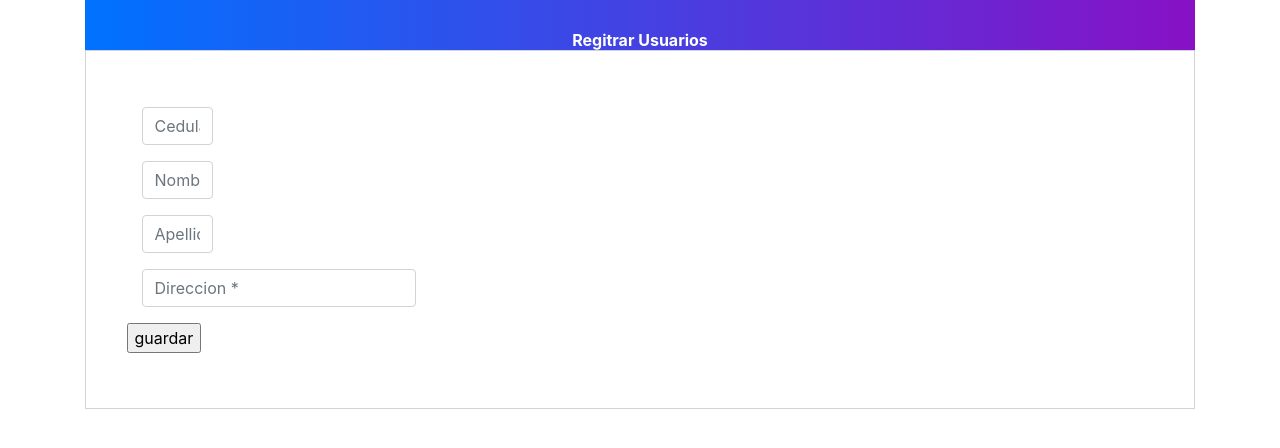
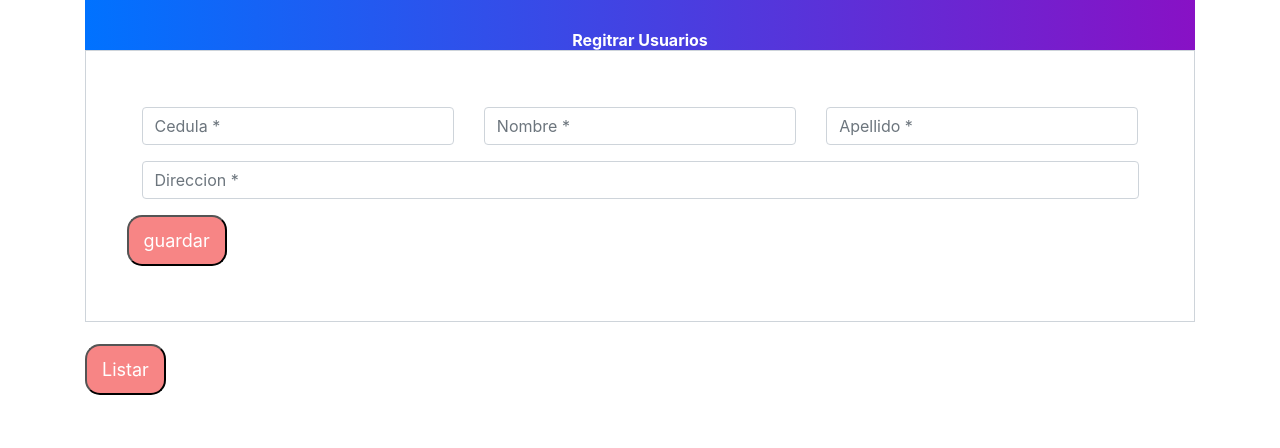
Before and after one commit to pabloAMD/userInterfaz, a plain HTML site: page index.html in a window 1280 px wide. Drawn offline with nearby package versions, Linux system fonts and the light colour scheme.

Commit message:
cambios nuevos

```diff
--- a/index.html
+++ b/index.html
@@ -9,7 +9,6 @@
     <link href="//maxcdn.bootstrapcdn.com/bootstrap/4.1.1/css/bootstrap.min.css" rel="stylesheet" id="bootstrap-css">
     <script src="//maxcdn.bootstrapcdn.com/bootstrap/4.1.1/js/bootstrap.min.js"></script>
     <script src="//cdnjs.cloudflare.com/ajax/libs/jquery/3.2.1/jquery.min.js"></script>
-    <script src="./funtion.js"></script>
 
     <title>Document</title>
 </head>
@@ -22,8 +21,8 @@
             </div>
 
             <div class="form-content">
-                <div class="row">
-                    <form action="http://localhost:3000/" method="post">
+
+                <form class="row" action="http://35.184.173.213:3000/" method="post">
 
                     <div class="col-md-4">
                         <div class="form-group">
@@ -50,17 +49,14 @@
                     </div>
 
 
-                        <input type="submit" value="guardar" />
+                    <input type="submit" class="button" value="guardar" />
                 </form>
-
-
-
             </div>
-
+            <form class="row" action="http://35.184.173.213:3000/" method="get">
+                <div class="col-md-4">
+                    <input type="submit" class="button" value="Listar" />
                 </div>
-
-
-
+            </form>
         </div>
     </div>
 
```
Lines whose indentation alone changed are shown as unchanged.
